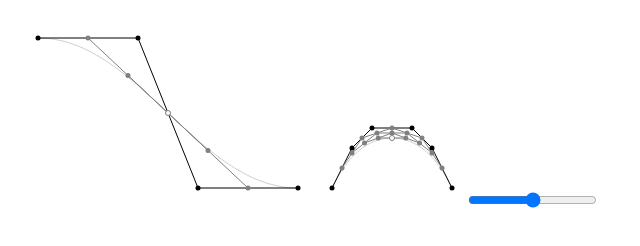
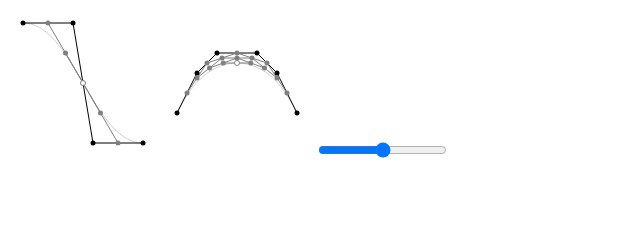
Before and after one commit to Feirell/2d-bezier, a plain HTML site: page index.html in a window 1280 px wide. Shown: the whole page, without its empty margins (0-640 px from the left). Drawn offline with Linux system fonts and the light colour scheme.

Commit message:
rescaled svgs

```diff
--- a/index.html
+++ b/index.html
@@ -7,15 +7,16 @@
     <meta http-equiv="X-UA-Compatible" content="ie=edge">
     <title>Document</title>
 
-    <link rel="stylesheet" href="./basic-styling.css">
+
+    <link rel="stylesheet" href="./basic-svg-styling.css">
     <script src="./simple-svg.js"></script>
     <script src="./bezier.js"></script>
 </head>
 
 <body>
 
-    <svg version="1.1" baseProfile="full" width="300" height="200" xmlns="http://www.w3.org/2000/svg" id="svg-container-a"></svg>
-    <svg version="1.1" baseProfile="full" width="150" height="100" xmlns="http://www.w3.org/2000/svg" id="svg-container-b"></svg>
+    <svg version="1.1" baseProfile="full" width="150" height="150" xmlns="http://www.w3.org/2000/svg" id="svg-container-a"></svg>
+    <svg version="1.1" baseProfile="full" width="150" height="150" xmlns="http://www.w3.org/2000/svg" id="svg-container-b"></svg>
 
     <input type="range" name="t-slider" id="t-slider" max="1" min="0" step="any" list="step-legend">
 
--- a/path-gen.js
+++ b/path-gen.js
@@ -71,37 +71,37 @@
 
     const interactives = []
     interactives[interactives.length] = interactiveBezier(new SimpleSVG(document.getElementById('svg-container-a')), 'bez-1', new Bezier({
-        x: 30,
-        y: 30
+        x: 15,
+        y: 15
     }, {
-        x: 130,
-        y: 30
+        x: 65,
+        y: 15
     }, {
-        x: 190,
-        y: 180
+        x: 85,
+        y: 135
     }, {
-        x: 290,
-        y: 180
+        x: 135,
+        y: 135
     }));
 
     interactives[interactives.length] = interactiveBezier(new SimpleSVG(document.getElementById('svg-container-b')), 'bez-2', new Bezier({
-        x: 20,
-        y: 80
+        x: 15,
+        y: 105
     }, {
-        x: 40,
-        y: 40
+        x: 35,
+        y: 65
     }, {
-        x: 60,
-        y: 20
+        x: 55,
+        y: 45
     }, {
-        x: 100,
-        y: 20
+        x: 95,
+        y: 45
     }, {
-        x: 120,
-        y: 40
+        x: 115,
+        y: 65
     }, {
-        x: 140,
-        y: 80
+        x: 135,
+        y: 105
     }));
 
     tSlider.addEventListener('input', function (ev) {
```
Also changed, not shown: basic-svg-styling.css (renamed from basic-styling.css).
